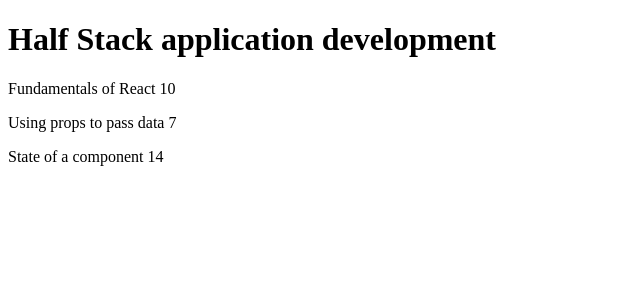
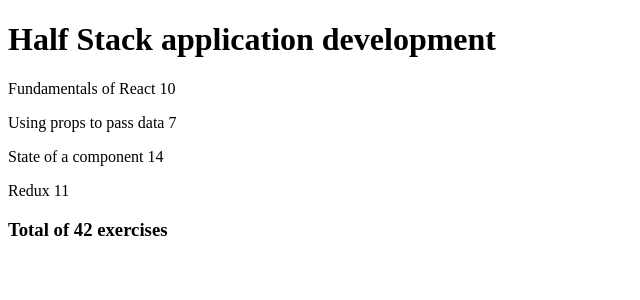
Before and after one commit to yantikarus/fullstackopen, a React (Create React App) app in the folder part1/courseinfo/courseinfo/: page / in a window 1280 px wide. Shown: the top 300 px of the page, without its empty margins (0-640 px from the left). Built offline with nearby package versions, Linux system fonts and the light colour scheme.

Commit message:
complete exercise 2.2

```diff
--- a/part1/courseinfo/courseinfo/src/App.js
+++ b/part1/courseinfo/courseinfo/src/App.js
@@ -18,32 +18,36 @@
 }
 
 const Content = (props) => {
-  const [first, second, third] = props.parts
+  const [first, second, third, fourth] = props.parts
 
   return (
     <div>
+    {/* {props.parts.map(item =>{
+      return <Part name={item.name} exercises={item.exercises}/>
+    })} */}
       <Part name={first.name} exercises={first.exercises}/>
       <Part name={second.name} exercises={second.exercises}/>
       <Part name={third.name} exercises={third.exercises}/>
+      <Part name={fourth.name} exercises={fourth.exercises}/>
     </div>
   )
 }
-const Total = (props) => {
-  const total = props.parts[0].exercises + props.parts[1].exercises+ props.parts[2].exercises
+const Total = ({parts}) => {
+  const total = parts.reduce((sum, item) => {
+    return sum + item.exercises},0)
   return (
     <div>
-          <p>Number of exercises {total}
-      </p>
+
+          <h3>Total of {total} exercises</h3>
     </div>
   )
 }
 const Course = ({course}) => {
-  console.log({course})
   return (
     <div>
       <Header course ={course}/>
       <Content parts={course.parts}/>
-      {/* <Total parts={parts}/> */}
+      <Total parts={course.parts}/>
     </div>
   )
 }
@@ -65,6 +69,10 @@
  {
     name: "State of a component",
     exercises:14
+  },
+  {
+    name: "Redux",
+    exercises:11
   }
 ]
   }
```
